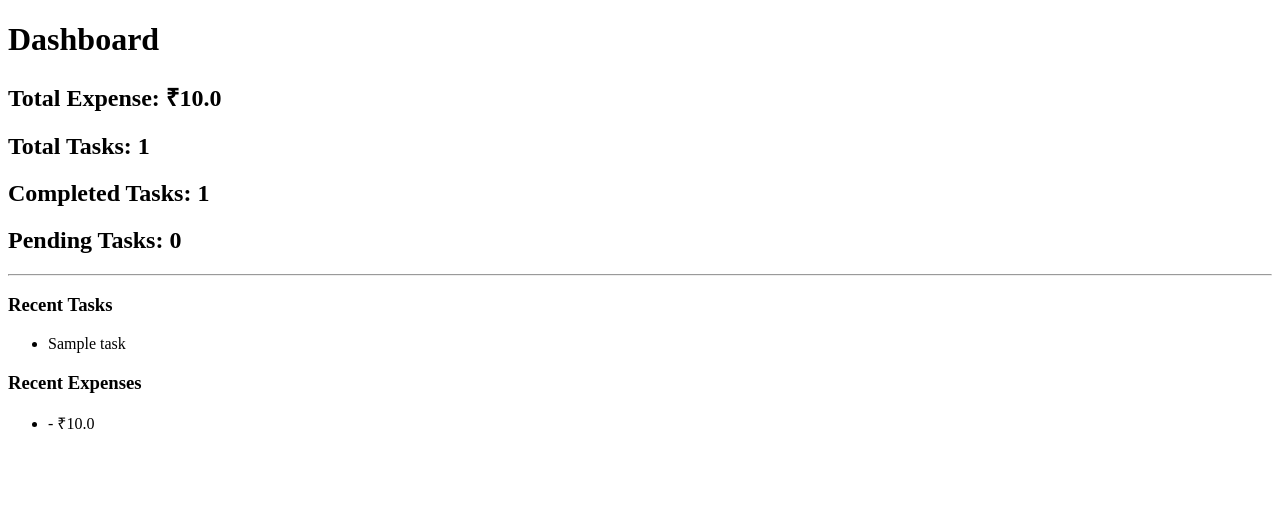
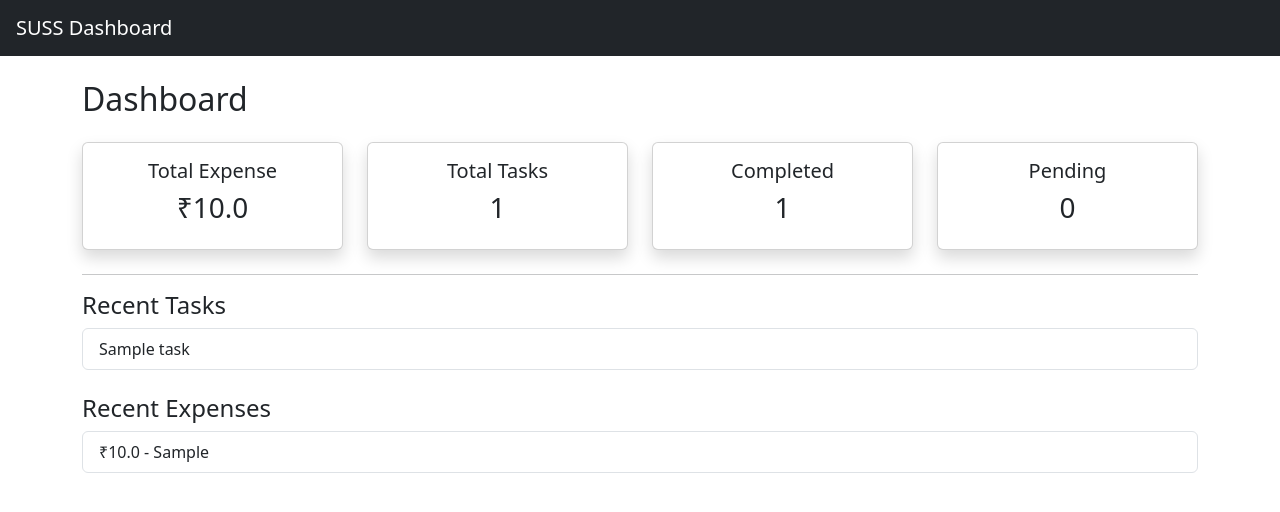
Before and after one commit to SamShri16/SUSS_Project, a Django app: page / in a window 1280 px wide. Shown: the top 512 px of the page. Run offline with Django 5.2, Linux system fonts and the light colour scheme; a user stored in the database is signed in; tables that the repository leaves empty hold one stand-in row (values such as "Sample post"); parts of the project's set-up code (start-up, migrations or seed data) failed here and were passed over.

Commit message:
Fixed resume app + improved dashboard UI with Bootstrap

```diff
--- a/suss_project/notes/urls.py
+++ b/suss_project/notes/urls.py
@@ -2,5 +2,7 @@ from django.urls import path
 from . import views
 
 urlpatterns = [
-    path('', views.notes_view, name='notes'),
+    path('', views.notes, name='notes'),
+    path('delete/<int:id>/', views.delete_note, name='delete_note'),
+    path('pin/<int:id>/', views.pin_note, name='pin_note'),
 ]
--- a/suss_project/planner/urls.py
+++ b/suss_project/planner/urls.py
@@ -3,4 +3,6 @@ from . import views
 
 urlpatterns = [
     path('', views.planner, name='planner'),
+    path('delete/<int:id>/', views.delete_task, name='delete_task'),
+    path('complete/<int:id>/', views.complete_task, name='complete_task'),
 ]
--- /dev/null
+++ b/suss_project/resume/urls.py
@@ -0,0 +1,6 @@
+from django.urls import path
+from . import views
+
+urlpatterns = [
+    path('', views.resume_view, name='resume'),
+]
--- a/suss_project/templates/base.html
+++ b/suss_project/templates/base.html
@@ -1,62 +1,19 @@
 <!DOCTYPE html>
 <html>
 <head>
-    <title>SUSS</title>
-
-    {% load static %}
-    <link rel="stylesheet" href="{% static 'style.css' %}">
-
-    <link href="https://cdn.jsdelivr.net/npm/bootstrap@5.0.2/dist/css/bootstrap.min.css" rel="stylesheet">
+    <title>SUSS Project</title>
+    <link href="https://cdn.jsdelivr.net/npm/bootstrap@5.3.0/dist/css/bootstrap.min.css" rel="stylesheet">
 </head>
-
 <body>
 
-<div class="container-fluid">
-    <div class="row">
+<nav class="navbar navbar-dark bg-dark px-3">
+    <span class="navbar-brand">SUSS Dashboard</span>
+</nav>
 
-        <!-- SIDEBAR -->
-        <div class="col-md-2 bg-dark text-white p-3" style="height:100vh;">
-            <h4>SUSS</h4>
-            <hr>
-
-            <a href="/dashboard/" class="text-white d-block mb-2">Dashboard</a>
-            <a href="/expenses/" class="text-white d-block mb-2">Expenses</a>
-            <a href="/income/" class="text-white d-block mb-2">Income</a>
-            <a href="/notes/" class="text-white d-block mb-2">Notes</a>
-            <a href="/planner/" class="text-white d-block mb-2">Planner</a>
-
-            <hr>
-            <a href="/logout/" class="btn btn-danger w-100">Logout</a>
-        </div>
-
-        <!-- MAIN CONTENT -->
-        <div class="col-md-10 p-4">
-
-            <!-- ALERTS -->
-            {% if messages %}
-                {% for message in messages %}
-                    <div class="alert alert-success alert-dismissible fade show">
-                        {{ message }}
-                        <button type="button" class="btn-close" data-bs-dismiss="alert"></button>
-                    </div>
-                {% endfor %}
-            {% endif %}
-
-            {% block content %}{% endblock %}
-
-        </div>
-    </div>
+<div class="container mt-4">
+    {% block content %}
+    {% endblock %}
 </div>
-
-<script>
-function confirmDelete(url){
-    if(confirm("Are you sure?")){
-        window.location.href = url;
-    }
-}
-</script>
-
-<script src="https://cdn.jsdelivr.net/npm/bootstrap@5.0.2/dist/js/bootstrap.bundle.min.js"></script>
 
 </body>
 </html>
--- a/suss_project/templates/core/dashboard.html
+++ b/suss_project/templates/core/dashboard.html
@@ -1,32 +1,61 @@
-<!DOCTYPE html>
-<html>
-<head>
-    <title>Dashboard</title>
-</head>
-<body>
+{% extends 'base.html' %}
 
-<h1>Dashboard</h1>
+{% block content %}
 
-<h2>Total Expense: ₹{{ total_expense }}</h2>
-<h2>Total Tasks: {{ total_tasks }}</h2>
-<h2>Completed Tasks: {{ completed_tasks }}</h2>
-<h2>Pending Tasks: {{ pending_tasks }}</h2>
+<h2 class="mb-4">Dashboard</h2>
+
+<div class="row text-center mb-4">
+    <div class="col-md-3">
+        <div class="card p-3 shadow">
+            <h5>Total Expense</h5>
+            <h3>₹{{ total_expense }}</h3>
+        </div>
+    </div>
+
+    <div class="col-md-3">
+        <div class="card p-3 shadow">
+            <h5>Total Tasks</h5>
+            <h3>{{ total_tasks }}</h3>
+        </div>
+    </div>
+
+    <div class="col-md-3">
+        <div class="card p-3 shadow">
+            <h5>Completed</h5>
+            <h3>{{ completed_tasks }}</h3>
+        </div>
+    </div>
+
+    <div class="col-md-3">
+        <div class="card p-3 shadow">
+            <h5>Pending</h5>
+            <h3>{{ pending_tasks }}</h3>
+        </div>
+    </div>
+</div>
 
 <hr>
 
-<h3>Recent Tasks</h3>
-<ul>
+<h4>Recent Tasks</h4>
+<ul class="list-group mb-4">
     {% for task in recent_tasks %}
-        <li>{{ task.title }}</li>
+        <li class="list-group-item">
+            {{ task.title }}
+        </li>
+    {% empty %}
+        <li class="list-group-item text-muted">No tasks yet</li>
     {% endfor %}
 </ul>
 
-<h3>Recent Expenses</h3>
-<ul>
-    {% for exp in recent_expenses %}
-        <li>{{ exp.title }} - ₹{{ exp.amount }}</li>
+<h4>Recent Expenses</h4>
+<ul class="list-group">
+    {% for expense in recent_expenses %}
+        <li class="list-group-item">
+            ₹{{ expense.amount }} - {{ expense.category }}
+        </li>
+    {% empty %}
+        <li class="list-group-item text-muted">No expenses yet</li>
     {% endfor %}
 </ul>
 
-</body>
-</html>
+{% endblock %}
--- /dev/null
+++ b/suss_project/templates/resume/resume.html
@@ -0,0 +1 @@
+<h1>Resume Builder Coming Soon 🚀</h1>
```
Also changed, not shown: suss_project/notes/views.py (+16 -12 lines), suss_project/planner/views.py (+16 -12 lines), suss_project/resume/views.py (+1 -15 lines), suss_project/templates/resume.html (deleted, +0 -18 lines).
